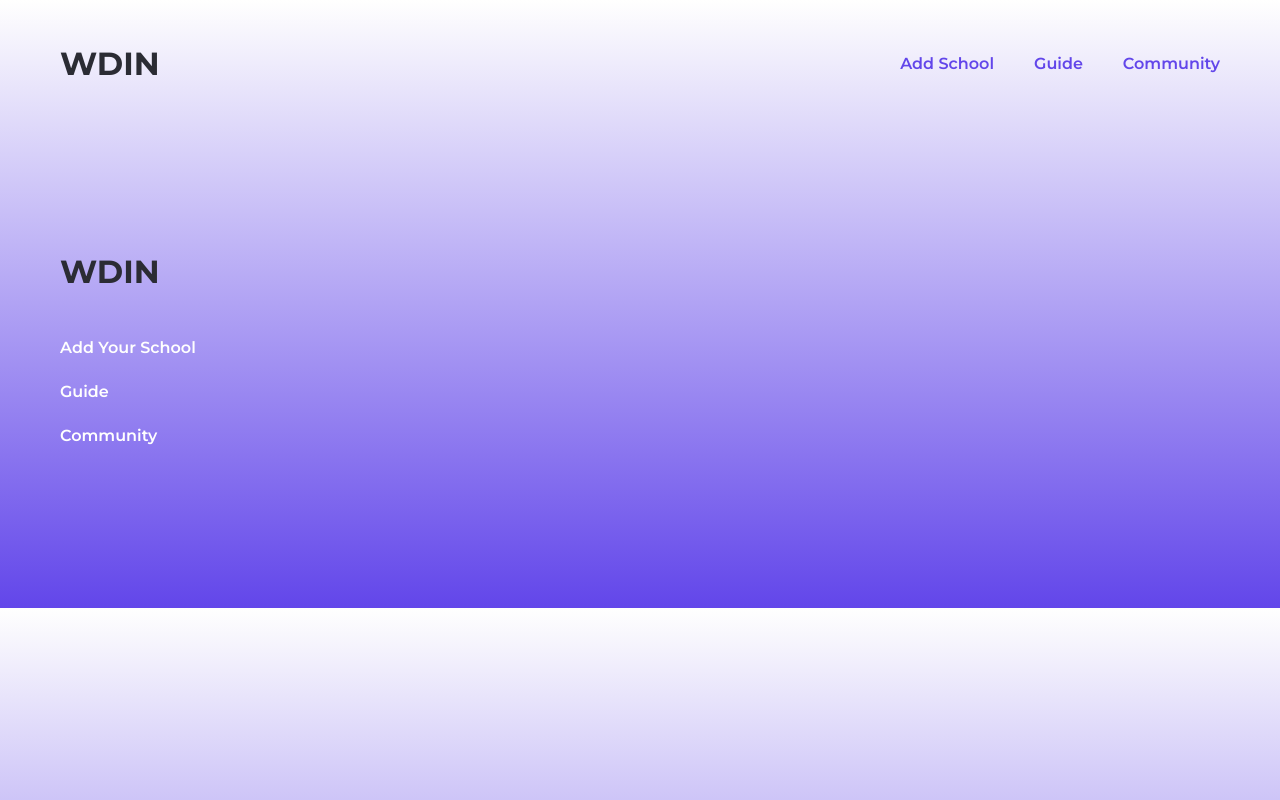
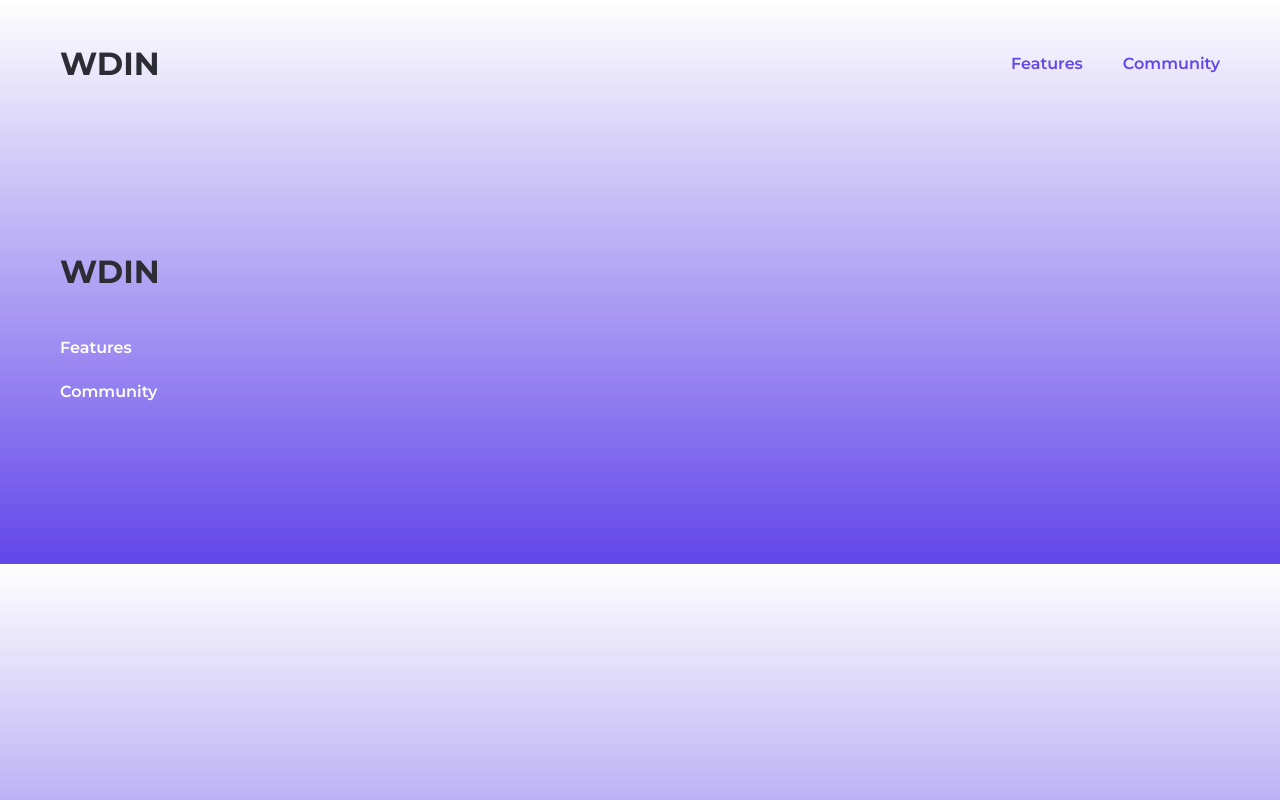
Before and after one commit to Hemephelus/what-do-i-need, a React (Create React App) app: page /print-result in a window 1280 px wide. Built offline with nearby package versions, Linux system fonts and the light colour scheme; the HTML template or start-up script is replaced by a standard one; a web font is replaced by a local one.

Commit message:
impemented anchor tag on links and buttons

```diff
--- a/src/components/Footer.jsx
+++ b/src/components/Footer.jsx
@@ -6,9 +6,20 @@ const Footer = () => {
       <div className="flex flex-col items-center gap-[16px] App-footer ">
         <h1 className="text-[16px] font-semibold App-name">WDIN</h1>
         <div className="text-[12px] flex gap-[32px] text-[#eeee39] footer-links">
-          <p className="footer-link">Add Your School</p>
-          <p className="footer-link">Guide</p>
-          <p className="footer-link">Community</p>
+
+          <a
+            href="#Features"
+            className="footer-link"
+            >Features</a>
+          <a
+            href="https://discord.gg/Stm6uZuf"
+            target="_blank"
+            rel="noreferrer"
+            className="footer-link"
+            >
+            Community
+          </a>
+
         </div>
       </div>
     </div>
--- a/src/components/Header.jsx
+++ b/src/components/Header.jsx
@@ -1,16 +1,17 @@
-import React from 'react'
-import { Link } from 'react-router-dom'
+import React from "react";
+import { Link } from "react-router-dom";
 
 const Header = () => {
   return (
-
     <div>
-
-        <div className="flex justify-between items-center App-header">
-            <Link to="/">
-        <h1 className="text-[16px] font-semibold App-name">WDIN</h1>
-            </Link>
-        <div className="flex gap-[16px] header-links">
+      <div className="flex justify-between items-center App-header">
+        <Link to="/">
+          <h1 className="text-[16px] font-semibold App-name">WDIN</h1>
+        </Link>
+        {/* <div>
+          <p className="text-[12px] font-semibold text-[#6246EA] header-link">
+            Add School
+          </p>
           <p className="text-[12px] font-semibold text-[#6246EA] header-link">
             Add School
           </p>
@@ -18,12 +19,26 @@ const Header = () => {
             Guide
           </p>
           <p className="text-[12px] font-semibold text-[#6246EA]  header-link">
+          </p>
+        </div> */}
+        <div className="flex gap-[16px] header-links">
+          <a
+            href="#Features"
+            className="font-semibold header-link text-[#6246EA] text-[12px]"
+            >Features</a>
+          <a
+            href="https://discord.gg/Stm6uZuf"
+            target="_blank"
+            rel="noreferrer"
+            className="font-semibold header-link text-[#6246EA] text-[12px]"
+            >
             Community
-          </p>
+          </a>
+
         </div>
       </div>
     </div>
-  )
-}
+  );
+};
 
-export default Header
+export default Header;
--- a/src/components/HomepageBody.jsx
+++ b/src/components/HomepageBody.jsx
@@ -47,7 +47,7 @@ const HomepageBody = () => {
 
         <div className="flex flex-col gap-[40px] items-center feature-section">
           <div className="flex flex-col gap-[8px] items-center feature-headline">
-            <h1 className="text-[20px] font-bold feature-title">Features</h1>
+            <h1 className="text-[20px] font-bold feature-title" id='Features'>Features</h1>
             <div className="w-[50px] h-[5px] bg-[#6246EA] feature-line"></div>
           </div>
           <div className="flex  flex-col gap-[40px] features">
@@ -61,7 +61,7 @@ const HomepageBody = () => {
               </figure>
               <h1>Summary</h1>
               <p>
-                Quickly determine what your would need to be on a first class.
+                Quickly determine what you would need to be on a first class.
               </p>
             </div>
 
--- a/src/components/SideBar.jsx
+++ b/src/components/SideBar.jsx
@@ -32,16 +32,16 @@ const SideBar = () => {
           <TbLayoutSidebarRightExpand size={32}/>
         </button>
         </div>
-          <div className="flex gap-4 flex-col">
+          <div className="flex gap-4 flex-col" >
             <Link to="/dashboard/summary-calculator">
-              <button className="sidebar-icons">
+              <button className="sidebar-icons" onClick={() => setIsOpen(!isOpen)}>
                 <MdOutlineSummarize size={24} />
                 <p>Summary</p>
               </button>
             </Link>
 
             <Link to="/dashboard/comprehensive-calculator">
-              <button className="sidebar-icons">
+              <button className="sidebar-icons" onClick={() => setIsOpen(!isOpen)}>
                 <BsMenuButtonWide size={24} />
 
                 <p>Comprehensive</p>
@@ -49,21 +49,21 @@ const SideBar = () => {
             </Link>
 
             <Link to="/dashboard/break-down">
-              <button className="sidebar-icons">
+              <button className="sidebar-icons" onClick={() => setIsOpen(!isOpen)}>
                 <BiDetail size={24} />
                 <p>Break Down</p>
               </button>
             </Link>
 
             <Link to="/dashboard/print-result">
-              <button className="sidebar-icons">
+              <button className="sidebar-icons" onClick={() => setIsOpen(!isOpen)}>
                 <BsPrinter size={24} />
                 <p>Print Result</p>
               </button>
             </Link>
 
             <Link to="/dashboard/your-profile">
-              <button className="sidebar-icons">
+              <button className="sidebar-icons" onClick={() => setIsOpen(!isOpen)}>
                 <CgProfile size={24} />
                 <p>Your Profile</p>
               </button>
--- a/src/pages/Summary.jsx
+++ b/src/pages/Summary.jsx
@@ -103,6 +103,7 @@ const Summary = () => {
           <h1 className="font-semibold text-[16px] sm:text-[24px]">Summary</h1>
           <p className="text-[12px] sm:text-[16px] font-medium">Welcome, {userName}!</p>
         </div>
+        <a href="#Evaluation">
 
         <button
           onClick={onClickEvaluate}
@@ -110,6 +111,7 @@ const Summary = () => {
         >
           Evaluate Result
         </button>
+        </a>
       </div>
       <div className="flex flex-col items-center gap-[40px] p-8  sm:p-[40px]">
         <div className="bg-[#fffffe] rounded-lg shadow-xl pb-4 w-full">
@@ -120,7 +122,7 @@ const Summary = () => {
         </div>
 
         {/* Evaluation */}
-        <div className="bg-[#fffffe] rounded-lg shadow-xl w-full" id="">
+        <div className="bg-[#fffffe] rounded-lg shadow-xl w-full" id="Evaluation">
           <div className="border-b-2 border-solid py-[16px] px-[32px] flex flex-col gap-4 items-start sm:flex-row sm:justify-between sm:items-center">
             <h1 className="font-semibold">Evaluation</h1>
             <Selector
```
Also changed, not shown: public/WDIN.png (added).
